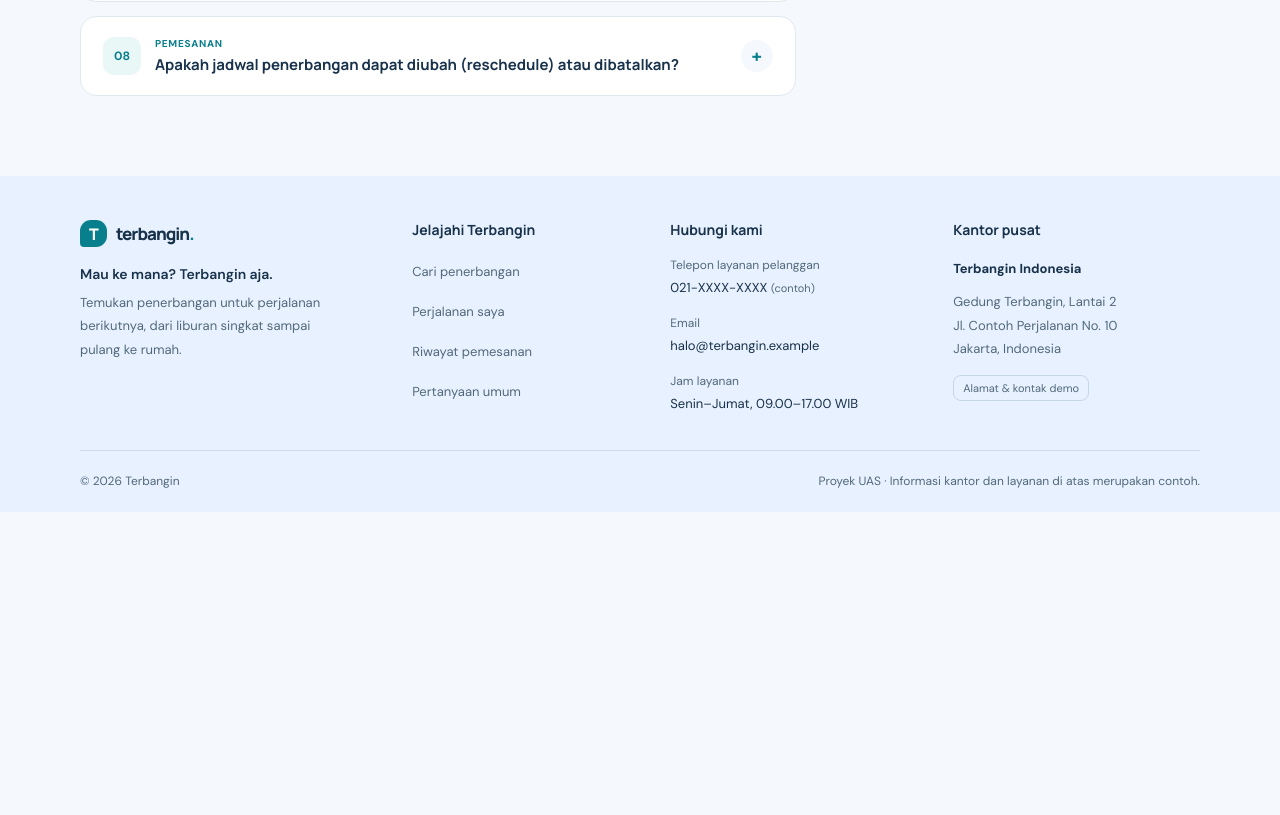
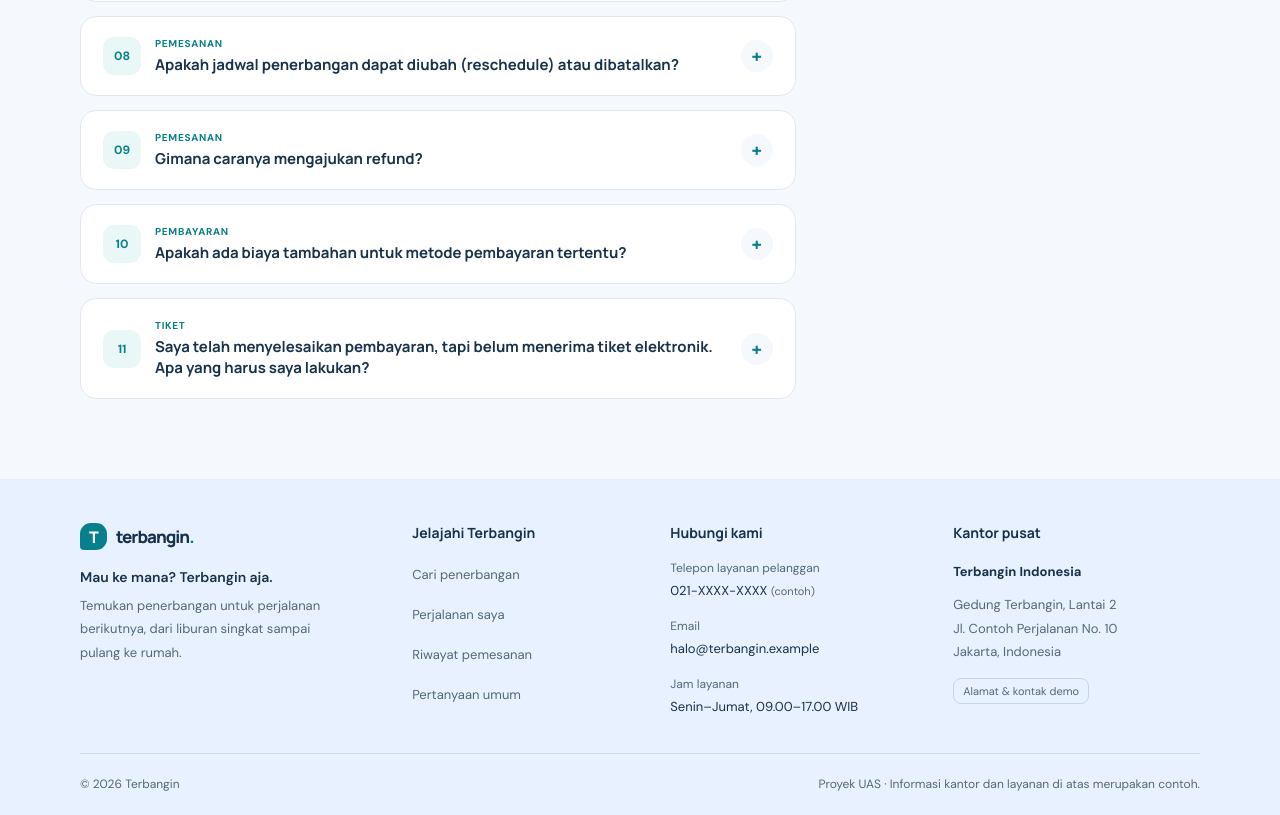
Before and after one commit to pauluskassapa/terbangin-uas-react, a React (Vite) app: page /faq in a window 1280 px wide. Shown: the part 1242-2057 px from the top of the page. Before the commit the page ends 1754 px from the top, so only its background shows below. Built offline with nearby package versions, Linux system fonts and the light colour scheme; no server answers.

Commit message:
style : menambah pertanyaan umum di faq

```diff
--- a/src/features/bantuan/pages/Faq.jsx
+++ b/src/features/bantuan/pages/Faq.jsx
@@ -67,6 +67,27 @@ const faqItems = [
     answer:
       'Ketentuan perubahan jadwal (reschedule) dan pengembalian dana (refund) mengikuti kebijakan masing-masing maskapai. Pastikan memeriksa kembali rute, tanggal keberangkatan, dan ejaan nama penumpang sebelum mengonfirmasi pembayaran.',
   },
+  {
+    id: 'faq-9',
+    category: 'Pemesanan',
+    question: 'Gimana caranya mengajukan refund?',
+    answer:
+      'Untuk mengajukan refund, kamu dapat menghubungi layanan pelanggan Terbangin melalui nomor layanan pelanggan di aplikasi atau website. Pastikan kamu memiliki bukti pembayaran dan detail penerbangan yang relevan saat mengajukan permintaan refund.',
+  },
+  {
+    id: 'faq-10',
+    category: 'Pembayaran',
+    question: 'Apakah ada biaya tambahan untuk metode pembayaran tertentu?',
+    answer:
+      'Terbangin tidak membebankan biaya tambahan untuk metode pembayaran yang tersedia. Semua harga yang ditampilkan sudah termasuk pajak dan biaya layanan dasar. Namun, pastikan untuk memeriksa syarat dan ketentuan masing-masing metode pembayaran yang digunakan.',
+  },
+  {
+    id: 'faq-11',
+    category: 'Tiket',
+    question: 'Saya telah menyelesaikan pembayaran, tapi belum menerima tiket elektronik. Apa yang harus saya lakukan?',
+    answer:
+      'Jika kamu telah menyelesaikan pembayaran namun belum menerima tiket elektronik, periksa folder spam atau kotak masuk email yang digunakan saat pemesanan. Jika masih belum diterima, hubungi layanan pelanggan Terbangin dengan menyertakan bukti pembayaran dan detail penerbangan untuk bantuan lebih lanjut.',
+  }
 ]
 
 function Faq() {
```
